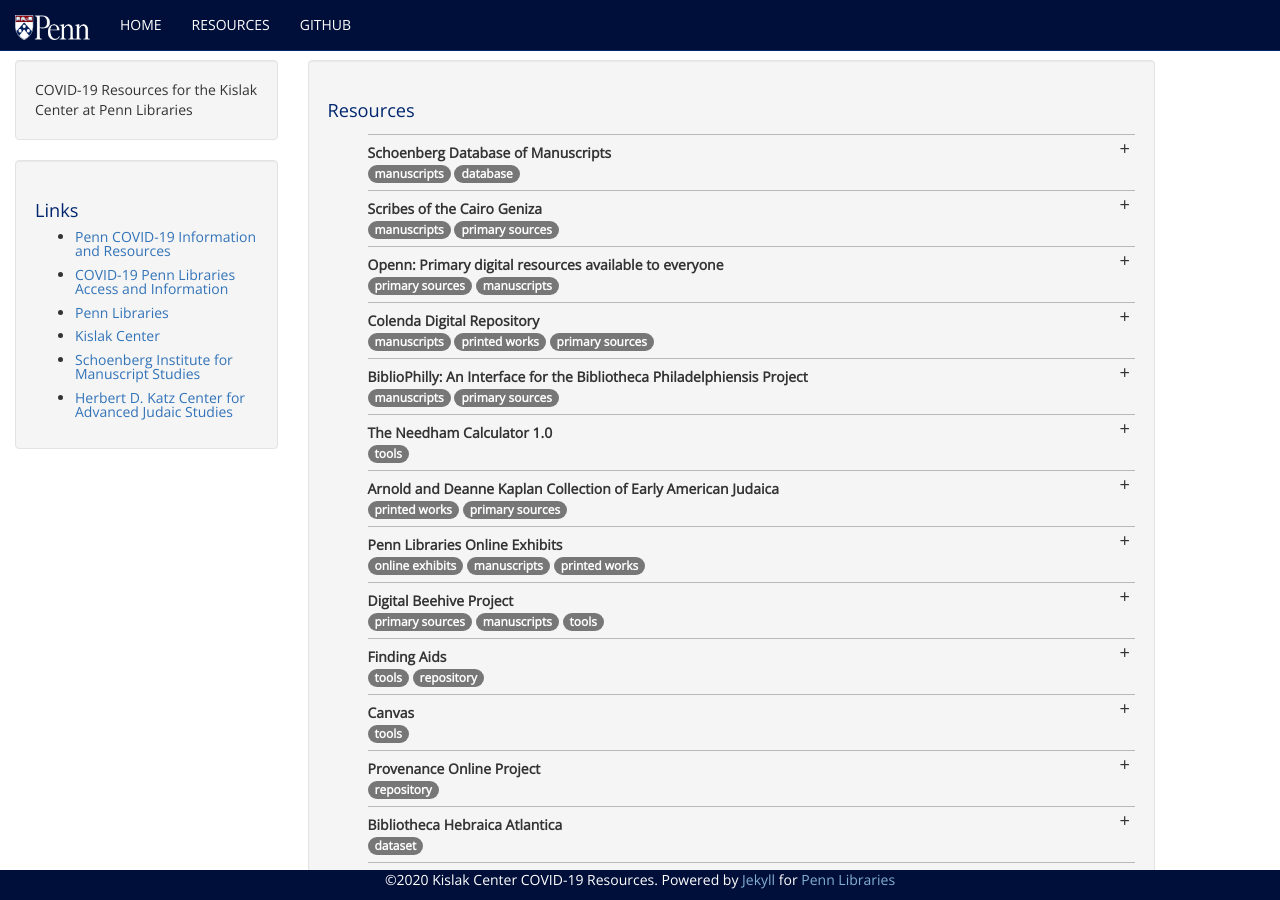
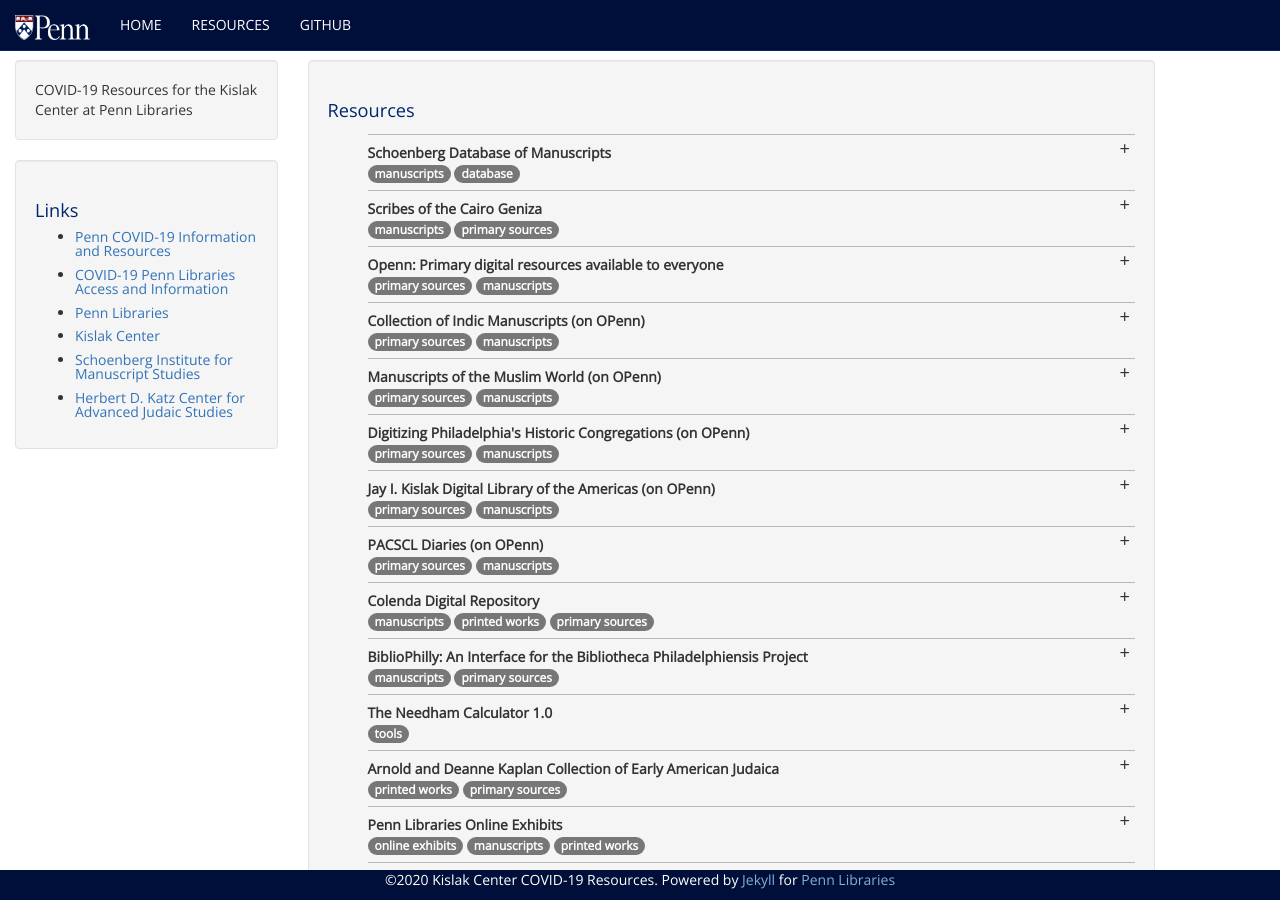
Before and after one commit to KislakCenter/covid-19-resources, a Jekyll site: the page built from resources.html, in a window 1280 px wide and 900 px high. Built offline with Jekyll 4.4.1, drawn with Linux system fonts in a browser that asks for light colours; some web fonts are replaced; some of the changed lines change nothing that is shown.

Commit message:
added resources

```diff
--- a/_data/resources.yml
+++ b/_data/resources.yml
@@ -16,6 +16,34 @@
   description: 'OPenn contains complete sets of high-resolution archival images of cultural heritage material from the collections of its contributing institutions, along with machine-readable descriptive and technical metadata. All materials on OPenn are in the public domain or released under Creative Commons licenses as Free Cultural Works. Materials on OPenn are available at full resolution, with derivatives provided for easy re-use on the web. Downloading can be accomplished by following instructions in the Technical ReadMe on OPenn.  The Curated Collections page provides access to documents grouped together for a specific purpose, like a grant or a project.'
   tags: [primary sources, manuscripts]
   domain: Kislak
+- title: 'Collection of Indic Manuscripts (on OPenn)'
+  link: http://openn.library.upenn.edu/html/indic_contents.html
+  description: 'Penn Libraries holds more than 3,000 manuscripts from South Asia, making it one of the largest collections of its kind in the Americas. Predominantly Indic in provenance, the manuscripts are chiefly Sanskrit works written in Devanāgarī script. Though generally informed by traditional Hindu learning, the collection nevertheless remains thematically comprehensive and contains significant Buddhist and Jain texts.'
+  tags: [primary sources, manuscripts]
+  domain: Kislak
+- title: 'Manuscripts of the Muslim World (on OPenn)'
+  link: http://openn.library.upenn.edu/html/muslimworld_contents.html
+  description: |
+    Manuscripts of the Muslim World will include digital editions of more than 500 manuscripts and 827 paintings from the Islamicate world broadly construed. Together these holdings represent in great breadth the flourishing intellectual and cultural heritage of Muslim lands from 1000 to 1900, covering mathematics, astrology, history, law, literature, as well as the Qur'an and Hadith. The bulk of the collection consists of manuscripts in Arabic and Persian, along with examples of Coptic, Samaritan, Syriac, Turkish, and Berber. The primary partners are Columbia University, the Free Library of Philadelphia, and the University of Pennsylvania with signifiant contributions from Bryn Mawr College and Haverford College. This collection is funded by the Council on Library and Information Resources.
+  tags: [primary sources, manuscripts]
+  domain: Kislak
+- title: |
+    Digitizing Philadelphia's Historic Congregations (on OPenn)
+  link: http://openn.library.upenn.edu/html/congregations_contents.html
+  description: |
+    The churches and synagogues of Philadelphia were gathering places in the 18th and 19th centuries and their records reflect the changing political, social and cultural mores. More than 40,000 scanned images from vestry and trustee minutes, baptismal, birth, marriage and death records, pew rents, accounting records, sermons and correspondence will give researchers opportunities to explore these connections. Collaborating institutions include Christ Church Philadelphia, St. George's Methodist Church, Gloria Dei Church, Mikveh Israel, African Episcopal Church of St. Thomas, Episcopal Diocese of Pennsylvania Archives, Presbyterian Historical Society, St. Peter's Episcopal Church, American Baptist Historical Society, and Athenaeum of Philadelphia.
+  tags: [primary sources, manuscripts]
+  domain: Kislak
+- title: 'Jay I. Kislak Digital Library of the Americas (on OPenn)'
+  link: http://openn.library.upenn.edu/html/kislakcurated_contents.html
+  description: 'Over the course of many decades, Jay I. Kislak (1922-2018) built a collection of primary source material - rare books, manuscripts, maps, photographs, and artifacts that convey the multifaceted history of the Americas, hemispheric cultural encounters, and global exploration beginning with Native American cultures and extending to modern times. In 2004, the Jay I. Kislak Foundation donated more than 3,000 items from this collection to the Library of Congress where they are available for scholarly research. Beginning in 2016 the Kislak Foundation, in partnership with the University of Miami and Miami Dade College, established a Kislak Center on each campus along with a gift of 2,500 books, manuscripts, and historic objects. The Kislak-MDC-UM partnership includes exhibitions, research, education, and public outreach programs that will serve MDC and UM students and faculty, the local communicty, and a global network of engaged scholars. The Jay I. Kislak Digital Library of the Americas aims to unite the materials from all of these institutions to tell a compelling story about early American history and culture.'
+  tags: [primary sources, manuscripts]
+  domain: Kislak
+- title: 'PACSCL Diaries (on OPenn)'
+  link: http://openn.library.upenn.edu/html/pacscl-diaries_contents.html
+  description: 'The PACSCL Diaries Project allows researchers an intimate view into a wide variety of personalities, largely from Philadelphia, as they went about their daily lives and commented on the world around them. The project provides an online archive of diaries drawn from 16 PACSCL member collections. OPenn currently hosts a pilot group of 63 diary volumes. Participating PACSCL member libraries are the Abraham Lincoln Foundation of The Union League of Philadelphia, the Barbara Bates Center for the Study of Nursing, Bryn Mawr College Library Special Collections, Drexel University Archives and Special Collections, Friends Historical Library at Swarthmore College, German Society of Pennsylvania, Historical Society of Pennsylvania, J. Welles Henderson Archives and Library of the Independence Seaport Museum, Legacy Center at Drexel University College of Medicine, Lutheran Archives Center at Philadelphia, Penn Museum Archives, Quaker and Special Collections at Haverford College, Rare Collections Library of the State Library of Pennsylvania, Special Collections at Lehigh University Library, The Library Company of Philadelphia, and the Kislak Center.'
+  tags: [primary sources, manuscripts]
+  domain: Kislak
 - title: 'Colenda Digital Repository'
   link: https://colenda.library.upenn.edu/
   description: 'Colenda is a system for long-term preservation and access to digital assets stewarded by Penn Libraries. Complete sets of images of digitized manuscripts and printed works are available on Colenda along with associated metadata. Colenda is a project of the Libraries, developed using the Samvera software framework. At this time, content accessible to the public in this application is in the public domain and is therefore available for public use, or where indicated, is of undetermined copyright.'
@@ -23,7 +51,7 @@
   domain: Kislak
 - title: 'BiblioPhilly: An Interface for the Bibliotheca Philadelphiensis Project'
   link: http://bibliophilly.library.upenn.edu/
-  description: 'This website provides access to the medieval manuscripts of Philadelphia, books written entirely by hand, and often gloriously illuminated with sumptuous pictures. The Philadelphia region is home to a large number of libraries with truly outstanding special collections, most of whom are members of the Philadelphia Area Consortium of Special Collections Libraries (PACSCL). Fifteen of these libraries have catalogued and digitized 450 medieval Western European manuscripts, available here, with the generous support of the Council on Library and Information Resources (CLIR), via its Digitizing Hidden Special Collections and Archives initiative.'
+  description: 'This website provides access to the medieval manuscripts of Philadelphia, books written entirely by hand, and often gloriously illuminated with sumptuous pictures. The Philadelphia region is home to a large number of libraries with truly outstanding special collections, most of whom are members of the Philadelphia Area Consortium of Special Collections Libraries (PACSCL). Fifteen of these libraries have catalogued and digitized 450 medieval Western European manuscripts, available here, with the generous support of the Council on Library and Information Resources (CLIR), via its Digitizing Hidden Special Collections and Archives initiative. For access to master TIFF images, web derivatives and TEI xml manuscript descriptions go to: http://openn.library.upenn.edu/html/bibliophilly_contents.html'
   tags: [manuscripts, primary sources]
   domain: SIMS
 - title: 'The Needham Calculator 1.0'
```
